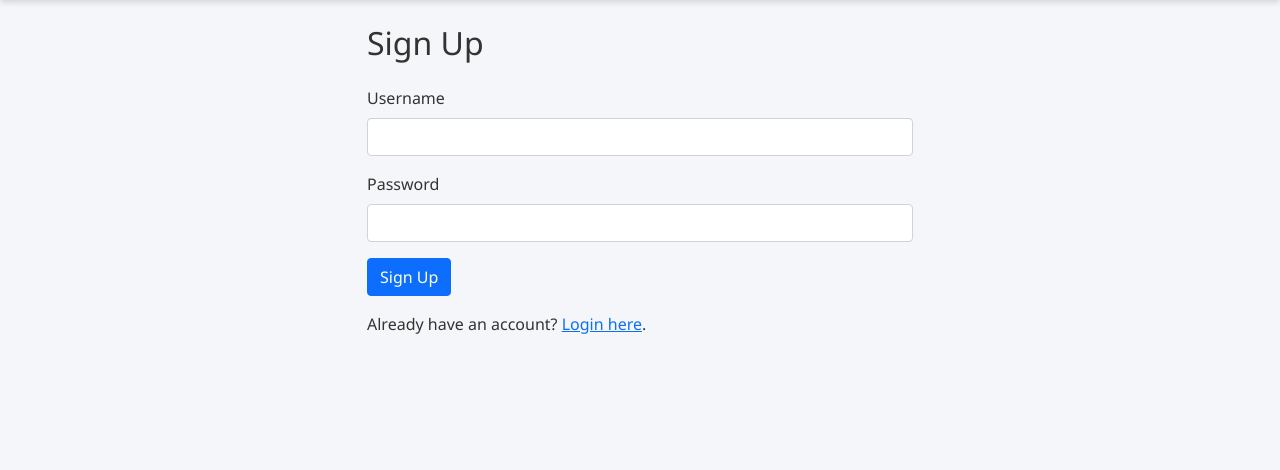
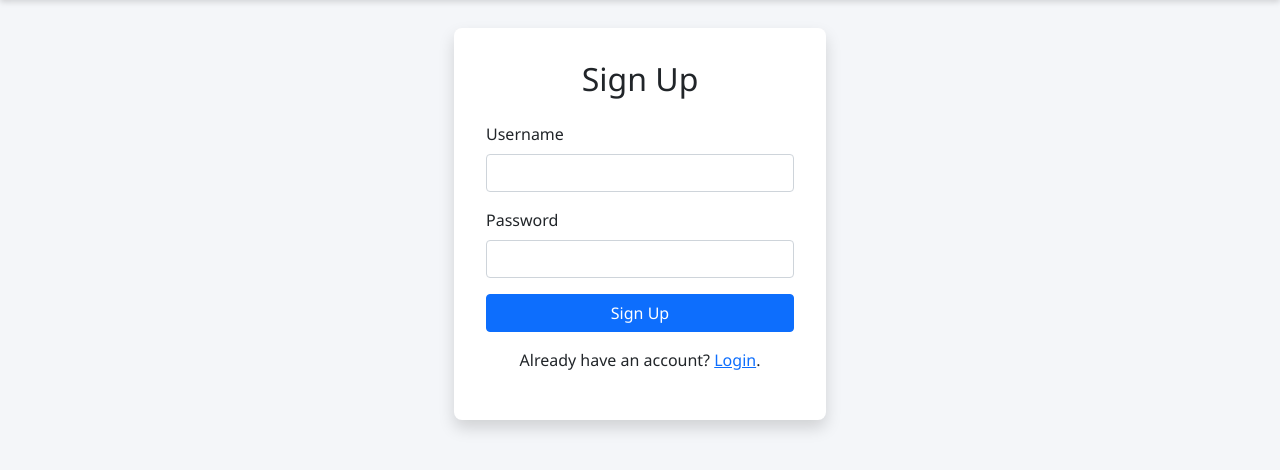
Before and after one commit to parixitpatel/EventmanagerNew, a Flask app: page /signup in a window 1280 px wide. Shown: the part 56-526 px from the top of the page. Run offline with Flask 3, Linux system fonts and the light colour scheme.

Commit message:
Update signup.html

```diff
--- a/templates/signup.html
+++ b/templates/signup.html
@@ -1,9 +1,11 @@
 <!-- templates/signup.html -->
 {% extends "base.html" %}
 {% block content %}
-<div class="row justify-content-center">
-  <div class="col-md-6">
-    <h2 class="mb-4">Sign Up</h2>
+<div class="d-flex justify-content-center align-items-center" style="min-height: 50vh;">
+  <div class="col-11 col-sm-8 col-md-6 col-lg-4">
+    <div class="card shadow">
+      <div class="card-body">
+        <h2 class="mb-4 text-center">Sign Up</h2>
         <form method="POST">
           <div class="mb-3">
             <label for="username" class="form-label">Username</label>
@@ -13,9 +15,15 @@
             <label for="password" class="form-label">Password</label>
             <input type="password" class="form-control" id="password" name="password" required>
           </div>
+          <div class="d-grid">
             <button type="submit" class="btn btn-primary">Sign Up</button>
+          </div>
         </form>
-    <p class="mt-3">Already have an account? <a href="{{ url_for('login') }}">Login here</a>.</p>
+        <p class="mt-3 text-center">
+          Already have an account? <a href="{{ url_for('login') }}">Login</a>.
+        </p>
+      </div>
+    </div>
   </div>
 </div>
 {% endblock %}
```
Lines whose indentation alone changed are shown as unchanged.
